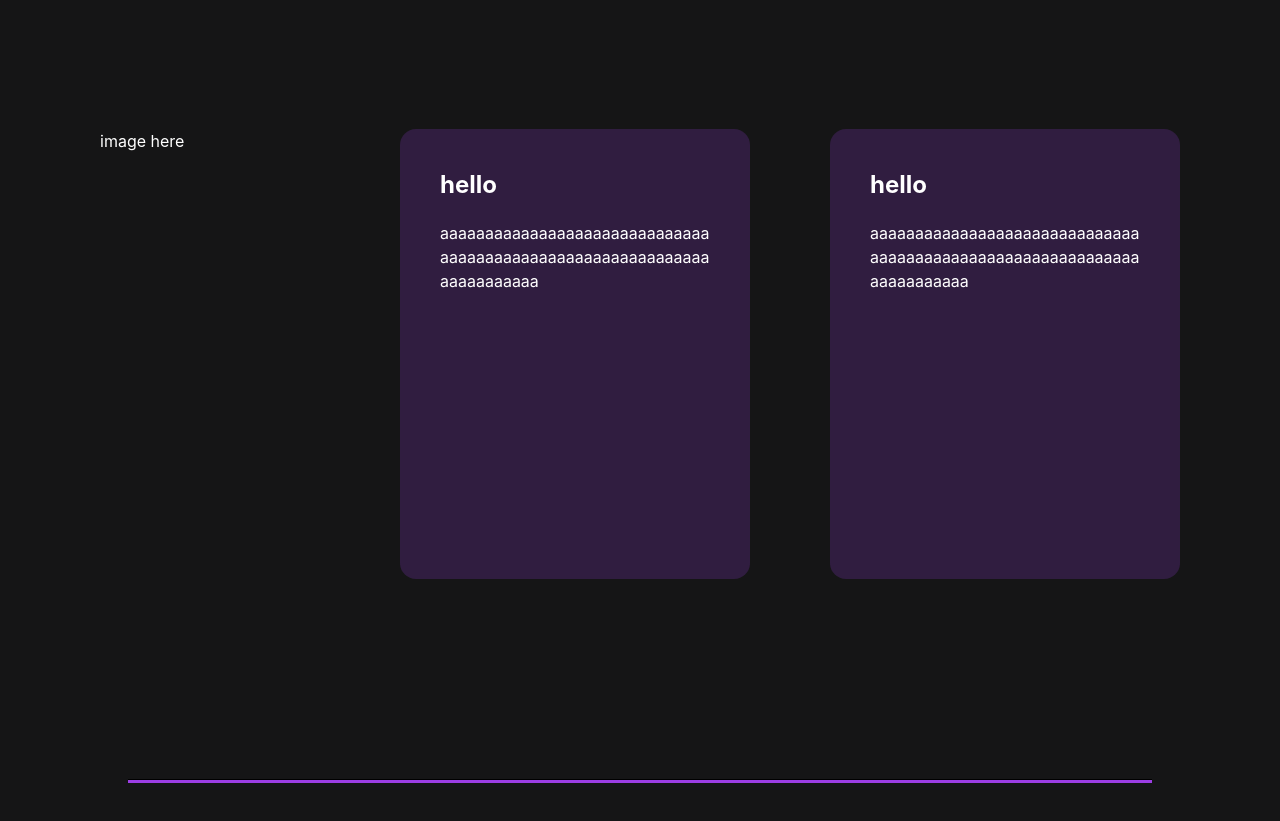
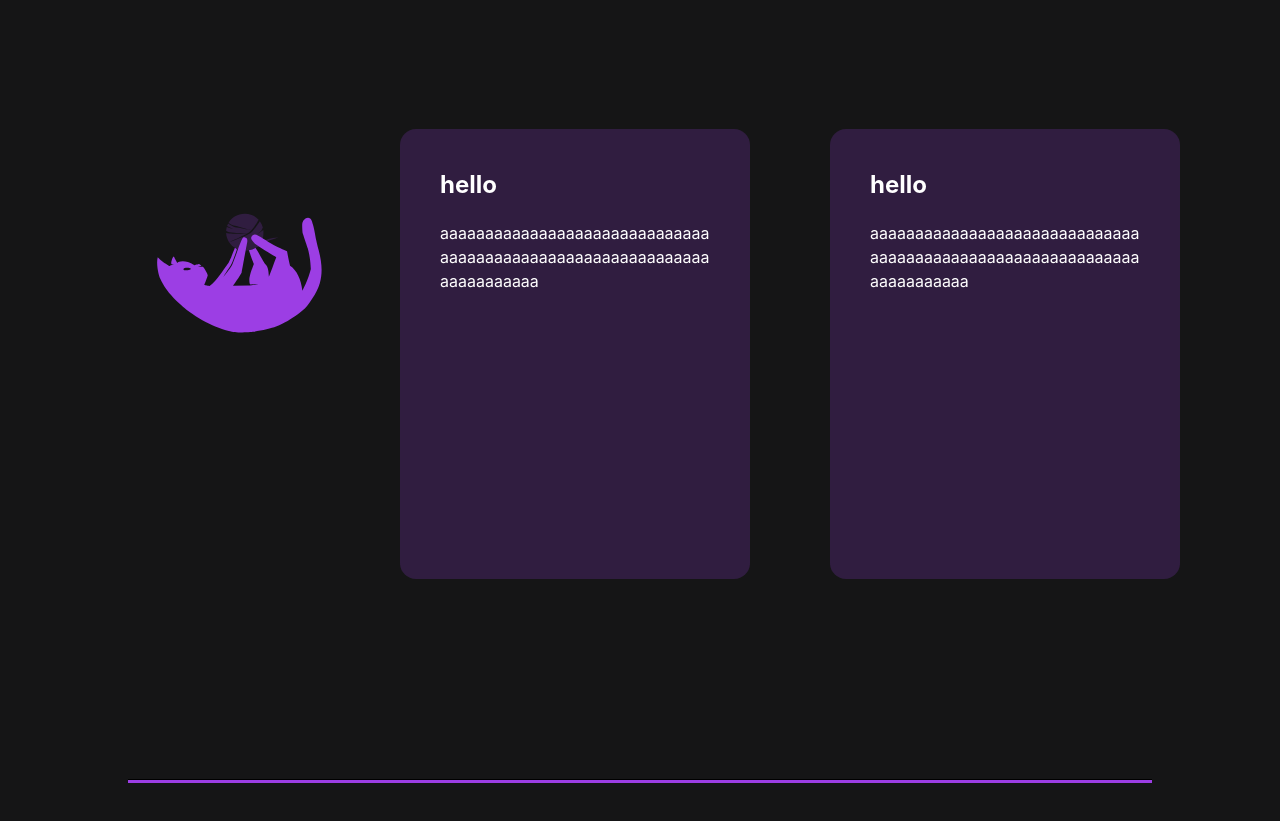
Before and after one commit to geilu/personal-site, a React (Vite) app: page / in a window 1280 px wide. Shown: the part 960-1781 px from the top of the page. Built offline with nearby package versions, Linux system fonts and the light colour scheme.

Commit message:
add projects section cat graphic

```diff
--- a/src/App.tsx
+++ b/src/App.tsx
@@ -2,6 +2,7 @@ import Navbar from "./components/navbar.tsx";
 import ProjectCard from "./components/projectCard.tsx";
 import SkillCard from "./components/skillCard.tsx";
 import aboutCatSvg from "./assets/aboutcat.svg";
+import projectCatSvg from "./assets/projectcat.svg";
 
 function App() {
 
@@ -24,8 +25,8 @@ function App() {
             <hr className="bg-[#9C3EE4] h-[4px] w-[80%]"/>
             {/* projects section */}
             <div className="flex flex-row gap-[50px] justify-between p-[100px] pt-[200px] pb-[200px] w-[100%]">
-                <div>
-                    <h1 className="text-white">image here</h1>
+                <div className="ml-[30px] mt-[20px]">
+                    <img src={projectCatSvg} alt="cat" />
                 </div>
                 <div className="flex flex-row gap-[80px]">
                     <ProjectCard />
```
Also changed, not shown: src/assets/projectcat.svg (added).
